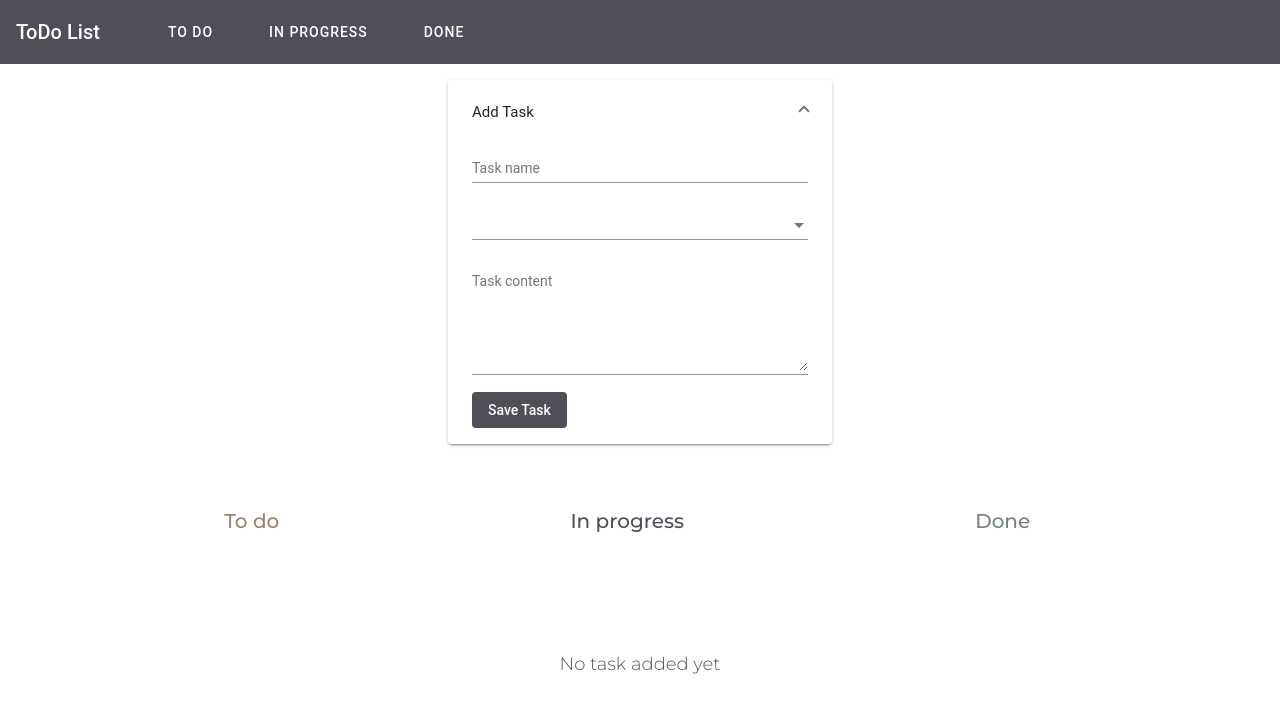
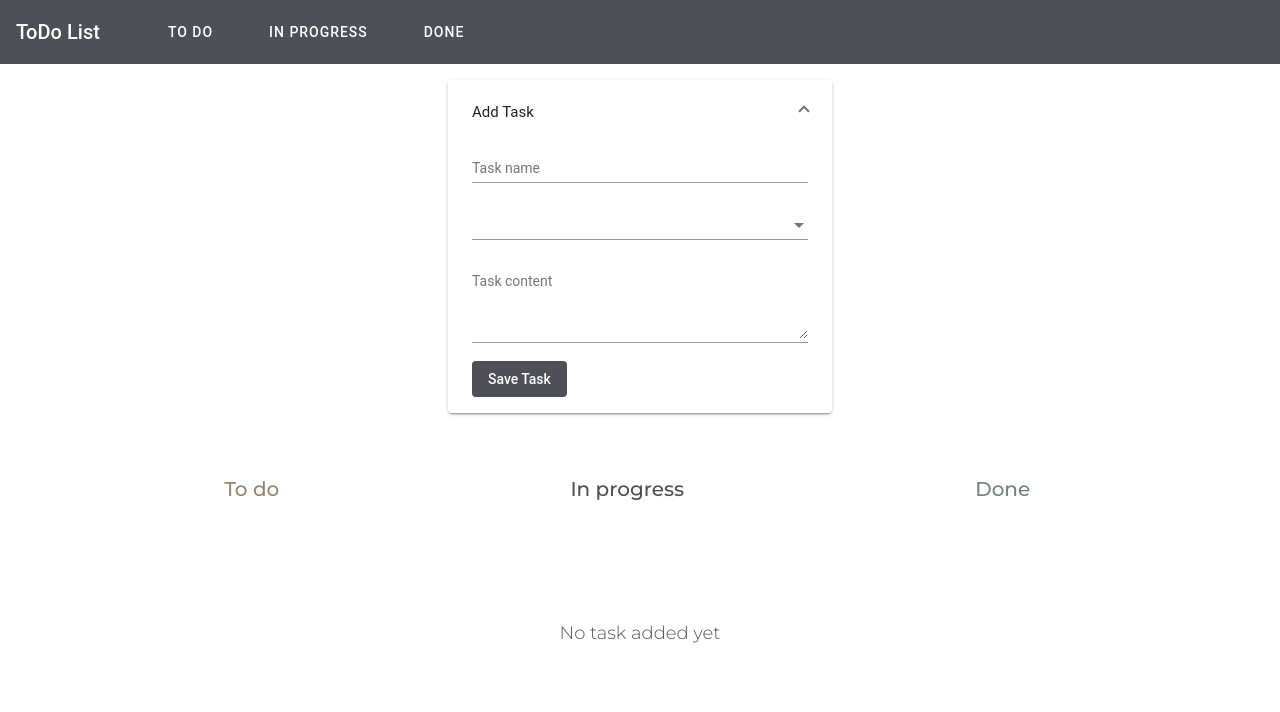
Before and after one commit to MartaSibielak/To-Do-List, an Angular app in the folder To-Do-List/: page / in a window 1280 px wide. Both pictures are taken after a click on the button "Add Task". Shown: the top 712 px of the page. Built offline with nearby package versions, Linux system fonts and the light colour scheme; what @angular/materiaL would draw is missing.

Commit message:
refactor add post form

```diff
--- a/To-Do-List/src/app/posts/post-create/post-create.component.html
+++ b/To-Do-List/src/app/posts/post-create/post-create.component.html
@@ -1,32 +1,43 @@
 <mat-accordion>
   <mat-expansion-panel>
     <mat-expansion-panel-header>Add Task</mat-expansion-panel-header>
+
+    <form (submit)="onAddPost(postForm)" #postForm="ngForm">
       <mat-form-field>
         <input
           matInput
-        [(ngModel)]="title"
+          type="text"
+          name="title"
+          ngModel
           placeholder="Task name">
       </mat-form-field>
+
       <mat-form-field>
-      <div>
           <mat-select
-          [(ngModel)]="selectStatus">
+            ngModel
+            name="selectStatus">
             <mat-option
               *ngFor="let option of selectStatus"
               [value]="option">
               {{ option }}
             </mat-option>
           </mat-select>
-      </div>
       </mat-form-field>
+
       <mat-form-field>
       <textarea
         matInput
-        rows="6"
-        [(ngModel)]="content"
+        rows="4"
+        name="content"
+        ngModel
         placeholder="Task content">
       </textarea>
       </mat-form-field>
-    <button mat-button (click)="onAddPost()">Save Task</button>
+
+      <button
+        mat-button
+        type="submit">Save Task</button>
+    </form>
+
   </mat-expansion-panel>
 </mat-accordion>
--- a/To-Do-List/src/app/posts/post-create/post-create.component.ts
+++ b/To-Do-List/src/app/posts/post-create/post-create.component.ts
@@ -1,5 +1,6 @@
 import {Component, OnInit, EventEmitter, Output} from '@angular/core';
 import {Post} from "../post.model";
+import {NgForm} from "@angular/forms";
 
 @Component({
   selector: 'app-post-create',
@@ -18,10 +19,10 @@ export class PostCreateComponent implements OnInit {
   ngOnInit(): void {
   }
 
-  onAddPost(){
+  onAddPost(form: NgForm){
     const task: Post = {
-      title: this.title,
-      content: this.content
+      title: form.value.title,
+      content: form.value.content
     };
     this.taskCreated.emit(task);
   }
```
Lines whose indentation alone changed are shown as unchanged.
